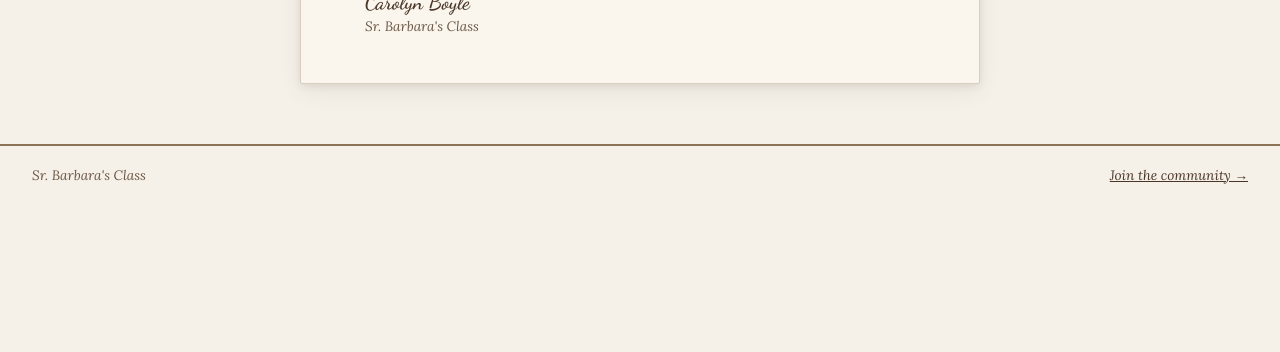
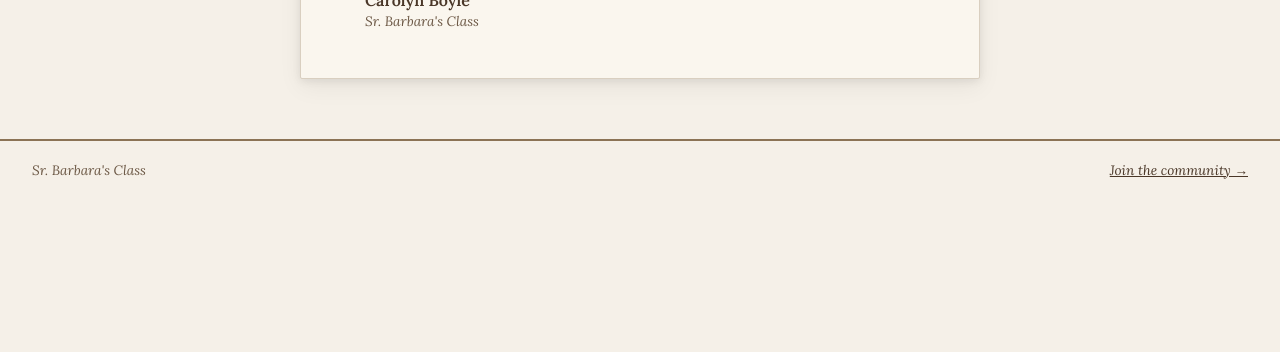
Before and after one commit to carolynboyle/sr-barbara, a plain HTML site: page signed-page.html in a window 1280 px wide. Shown: the part 448-800 px from the top of the page. Drawn offline with Linux system fonts and the light colour scheme; no server answers.

Commit message:
refit: changed font for signature label

```diff
--- a/signed-page.html
+++ b/signed-page.html
@@ -186,9 +186,10 @@
         }
 
         .signature-name {
-            font-family: 'Dancing Script', cursive;
-            font-size: 1.3em;
+            font-family: 'Lora', Georgia, serif;
+            font-size: 1em;
             color: var(--brown-dark);
+            font-weight: 600;
             margin-bottom: 2px;
         }
 
```
